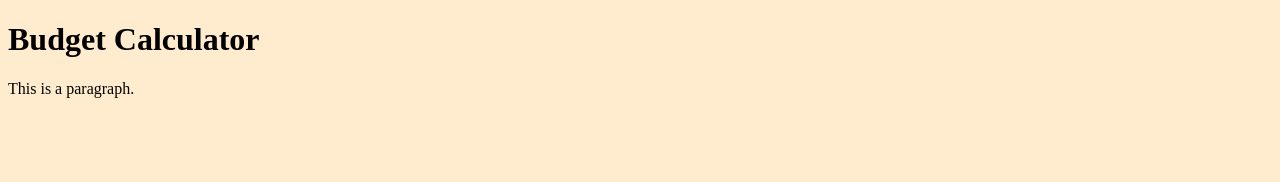
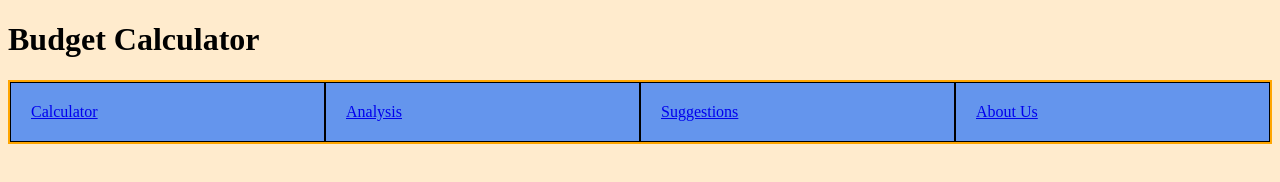
Before and after one commit to krhubbard2/CS371GroupProject, a plain HTML site: page index.html in a window 1280 px wide. Drawn offline with Linux system fonts and the light colour scheme.

Commit message:
Update index 1.html

```diff
--- a/index.html
+++ b/index.html
@@ -1,14 +1,38 @@
-
 <!DOCTYPE html>
 <html>
+<head>
+    <title>Budget Calculator</title>
+    <style type="text/css">
+        .demo{
+            display: flex;
+            border:solid 2px orange;
+        }
+        .demo-center{
+            justify-content:flex-start;
+        }
+        .demo-start{
+            justify-content:center;
+        }
+        .demo-end{
+            justify-content:flex-end;
+        }
+        .item{
+            background-color: cornflowerblue;
+            border: solid 1px black;
+            color: white;
+            padding: 20px;
+        }
+    </style>
+
+</head>
 <body style="background-color:BlanchedAlmond;">
-<head>
-<title>Budget Calculator</title>
-</head>
-<body>
-
-<h1>Budget Calculator</h1>
-<p>This is a paragraph.</p>
+    <h1>Budget Calculator</h1>
+    <div class="demo demo-center">
+        <div class="item" style="width:340px"><a href="Calculator.html" target="_self" rel="noopener noreferrer">Calculator</a></div>
+        <div class="item" style="width:340px"><a href="Analysis.html" target="_self" rel="noopener noreferrer">Analysis</a></div>
+        <div class="item" style="width:340px"><a href="Suggestions.html" target="_self" rel="noopener noreferrer">Suggestions</a></div>
+        <div class="item" style="width:340px"><a href="About Us.html" target="_self" rel="noopener noreferrer">About Us</a></div>
+    </div>
 
 </body>
 </html>
```
